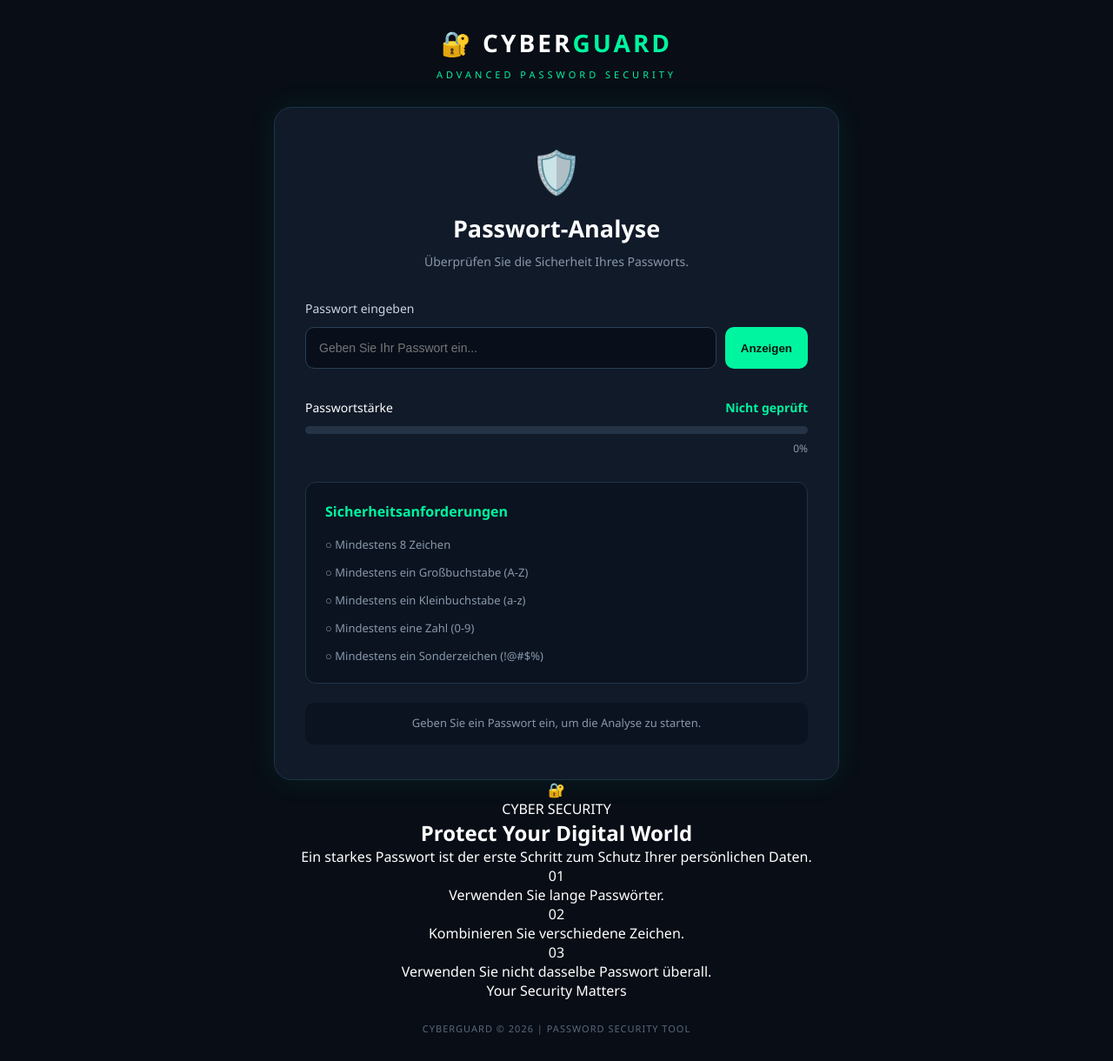
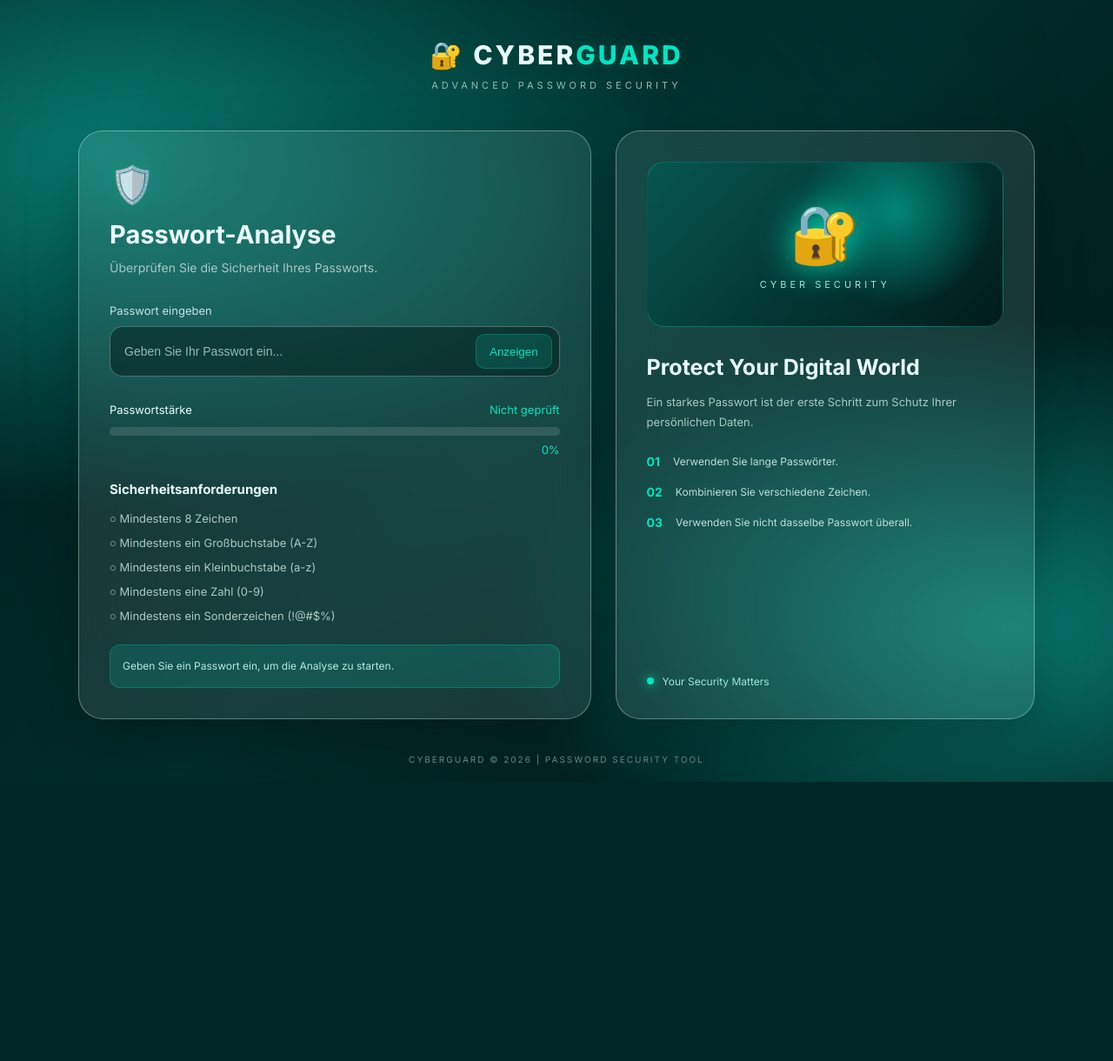
Before and after one commit to YakinDev15/CyberGuard, a PHP site: page / in a window 1280 px wide. Shown: the whole page at 87% size. After the commit the page ends 899 px from the top, so only its background shows below. Run offline with PHP 8.4, Linux system fonts and the light colour scheme.

Commit message:
Update style.css

```diff
--- a/style.css
+++ b/style.css
@@ -1,3 +1,24 @@
+
+@import url('https://fonts.googleapis.com/css2?family=Inter:wght@400;500;600;700;800&display=swap');
+
+/* =========================
+   CYBERGUARD BRAND COLORS
+========================= */
+
+:root {
+    --brand-primary: #00E5C3;
+    --brand-primary-hover: #00D9B8;
+    --brand-secondary: #087B70;
+    --brand-dark: #001B1A;
+    --brand-dark-light: #002C2A;
+    --brand-text: #EAFFFC;
+    --brand-muted: #8ABDB5;
+    --brand-glass: rgba(255, 255, 255, 0.09);
+    --brand-border: rgba(0, 229, 195, 0.25);
+    --brand-glow: rgba(0, 229, 195, 0.15);
+}
+
+/* RESET */
 
 * {
     margin: 0;
@@ -5,137 +26,193 @@
     box-sizing: border-box;
 }
 
+/* BODY */
+
 body {
-    font-family: 'Segoe UI', Arial, sans-serif;
-    background: #080d16;
-    color: #ffffff;
     min-height: 100vh;
-    display: flex;
-    justify-content: center;
-    align-items: center;
-    padding: 30px 15px;
+    font-family: 'Inter', sans-serif;
+    color: var(--brand-text);
+    background:
+        radial-gradient(ellipse at 10% 20%, var(--brand-secondary) 0%, transparent 40%),
+        radial-gradient(ellipse at 90% 80%, #087B70 0%, transparent 35%),
+        linear-gradient(135deg, var(--brand-dark), var(--brand-dark-light) 50%, #001413);
+    overflow-x: hidden;
+    position: relative;
 }
 
-.container {
-    width: 100%;
-    max-width: 650px;
-    text-align: center;
+/* BACKGROUND GLOW */
+
+.background-glow {
+    position: fixed;
+    width: 500px;
+    height: 500px;
+    background: var(--brand-primary);
+    filter: blur(180px);
+    opacity: 0.12;
+    top: 10%;
+    left: 30%;
+    pointer-events: none;
 }
 
-header {
-    margin-bottom: 30px;
+/* CONTAINER */
+
+.container {
+    width: min(1100px, 92%);
+    margin: auto;
+    padding: 45px 0 20px;
+    position: relative;
+    z-index: 1;
+}
+
+/* HEADER & BRAND LOGO */
+
+.header {
+    text-align: center;
+    margin-bottom: 45px;
 }
 
 .logo {
-    font-size: 28px;
-    font-weight: bold;
+    font-size: 30px;
+    font-weight: 800;
     letter-spacing: 3px;
-    color: #ffffff;
+    color: var(--brand-text);
 }
 
 .logo span {
-    color: #00f5a0;
+    color: var(--brand-primary);
+    text-shadow: 0 0 15px var(--brand-glow);
 }
 
 .subtitle {
-    color: #00f5a0;
+    margin-top: 10px;
+    color: var(--brand-muted);
     font-size: 11px;
     letter-spacing: 4px;
-    margin-top: 10px;
 }
 
-.security-card {
-    background: #111a29;
-    border: 1px solid #1d3445;
-    border-radius: 20px;
-    padding: 40px 35px;
-    box-shadow: 0 0 35px rgba(0, 245, 160, 0.08);
+/* MAIN LAYOUT */
+
+.main-content {
+    display: grid;
+    grid-template-columns: 1.1fr 0.9fr;
+    gap: 28px;
+    align-items: stretch;
 }
 
+/* GLASS CARDS */
+
+.security-card,
+.info-card {
+    background: var(--brand-glass);
+    border: 1px solid rgba(220, 255, 250, 0.35);
+    border-radius: 28px;
+    padding: 35px;
+    backdrop-filter: blur(22px);
+    -webkit-backdrop-filter: blur(22px);
+    box-shadow: 0 20px 60px rgba(0, 0, 0, 0.25);
+    transition: transform 0.3s ease, border-color 0.3s ease;
+}
+
+.security-card:hover,
+.info-card:hover {
+    transform: translateY(-4px);
+    border-color: var(--brand-primary);
+}
+
+/* PASSWORD ANALYSIS */
+
 .shield {
-    font-size: 48px;
+    font-size: 42px;
     margin-bottom: 15px;
+    filter: drop-shadow(0 0 12px var(--brand-glow));
 }
 
 h1 {
-    font-size: 27px;
+    font-size: 29px;
     margin-bottom: 10px;
 }
 
 .description {
-    color: #8998aa;
+    color: #A7C9C4;
     font-size: 14px;
-    margin-bottom: 35px;
+    margin-bottom: 30px;
+    line-height: 1.6;
 }
 
 label {
     display: block;
-    text-align: left;
-    font-size: 14px;
-    margin-bottom: 12px;
-    color: #c8d5e3;
+    margin-bottom: 10px;
+    font-size: 13px;
+    color: #C4E5DF;
 }
+
+/* PASSWORD INPUT */
 
 .password-box {
     display: flex;
-    gap: 10px;
-    margin-bottom: 35px;
+    gap: 8px;
+    padding: 8px;
+    border: 1px solid rgba(220, 255, 250, 0.3);
+    border-radius: 15px;
+    background: rgba(0, 20, 19, 0.45);
+}
+
+.password-box:focus-within {
+    border-color: var(--brand-primary);
+    box-shadow: 0 0 15px var(--brand-glow);
 }
 
 .password-box input {
     flex: 1;
     min-width: 0;
-    background: #080f1b;
-    border: 1px solid #294153;
-    border-radius: 10px;
-    padding: 15px;
-    color: #ffffff;
+    background: transparent;
+    border: none;
+    outline: none;
+    color: white;
+    padding: 12px 8px;
     font-size: 14px;
-    outline: none;
 }
 
-.password-box input:focus {
-    border-color: #00f5a0;
-    box-shadow: 0 0 10px rgba(0, 245, 160, 0.15);
+.password-box input::placeholder {
+    color: var(--brand-muted);
 }
 
 .password-box button {
-    background: #00f5a0;
-    color: #07130f;
-    border: none;
+    background: var(--brand-glow);
+    border: 1px solid var(--brand-border);
+    color: var(--brand-primary);
+    padding: 0 15px;
     border-radius: 10px;
-    padding: 0 18px;
-    font-weight: bold;
     cursor: pointer;
     transition: 0.3s;
 }
 
 .password-box button:hover {
-    background: #00c982;
-    transform: translateY(-2px);
+    background: var(--brand-primary-hover);
+    color: var(--brand-dark);
 }
 
+/* STRENGTH INDICATOR */
+
 .strength-section {
-    text-align: left;
-    margin-bottom: 30px;
+    margin-top: 30px;
 }
 
 .strength-header {
     display: flex;
     justify-content: space-between;
     gap: 10px;
-    font-size: 14px;
+    font-size: 13px;
     margin-bottom: 12px;
 }
 
 #strengthText {
-    color: #00f5a0;
-    font-weight: bold;
+    color: var(--brand-primary);
 }
 
 .progress-bar {
-    height: 9px;
-    background: #253346;
+    height: 10px;
+    background: rgba(255, 255, 255, 0.12);
     border-radius: 20px;
     overflow: hidden;
 }
@@ -143,78 +220,173 @@ label {
 #strengthBar {
     width: 0%;
     height: 100%;
-    background: #00f5a0;
+    background: linear-gradient(
+        90deg,
+        var(--brand-secondary),
+        var(--brand-primary)
+    );
     border-radius: 20px;
     transition: width 0.4s ease;
 }
 
 #strengthPercentage {
     text-align: right;
-    color: #8998aa;
-    font-size: 12px;
+    color: var(--brand-primary);
+    font-size: 13px;
     margin-top: 8px;
 }
 
+/* SECURITY REQUIREMENTS */
+
 .requirements {
-    text-align: left;
-    background: #0b1320;
-    border: 1px solid #1d3445;
-    border-radius: 12px;
-    padding: 22px;
+    margin-top: 28px;
 }
 
 .requirements h3 {
-    font-size: 16px;
-    margin-bottom: 18px;
-    color: #00f5a0;
+    font-size: 15px;
+    margin-bottom: 16px;
 }
 
 .requirements p {
+    color: #A9C9C3;
     font-size: 13px;
-    color: #8998aa;
-    margin-bottom: 14px;
+    margin: 12px 0;
     transition: 0.3s;
 }
 
-.requirements p:last-child {
-    margin-bottom: 0;
+#securityMessage {
+    margin-top: 25px;
+    padding: 14px;
+    background: var(--brand-glow);
+    border: 1px solid var(--brand-border);
+    border-radius: 12px;
+    color: #B8E9DF;
+    font-size: 12px;
+    line-height: 1.6;
 }
 
-.requirements p.valid {
-    color: #00f5a0;
+/* INFORMATION CARD */
+
+.info-card {
+    display: flex;
+    flex-direction: column;
 }
 
-#securityMessage {
-    margin-top: 22px;
-    padding: 14px;
-    border-radius: 10px;
-    background: #0b1320;
-    color: #8998aa;
-    font-size: 13px;
-    line-height: 1.5;
+.info-visual {
+    min-height: 190px;
+    border-radius: 20px;
+    background:
+        radial-gradient(circle at 70% 30%, rgba(0, 255, 220, 0.4), transparent 35%),
+        linear-gradient(135deg, #07564F, var(--brand-dark));
+    border: 1px solid var(--brand-border);
+    display: flex;
+    flex-direction: column;
+    justify-content: center;
+    align-items: center;
+    gap: 12px;
+    margin-bottom: 30px;
 }
 
+.visual-icon {
+    font-size: 65px;
+    filter: drop-shadow(0 0 20px var(--brand-primary));
+}
+
+.info-visual span {
+    font-size: 11px;
+    letter-spacing: 4px;
+    color: #9CE9DC;
+}
+
+.info-card h2 {
+    font-size: 25px;
+    line-height: 1.3;
+    margin-bottom: 12px;
+}
+
+.info-card > p {
+    color: #A7C9C4;
+    font-size: 13px;
+    line-height: 1.8;
+    margin-bottom: 25px;
+}
+
+.info-details {
+    display: flex;
+    flex-direction: column;
+    gap: 18px;
+}
+
+.info-details div {
+    display: flex;
+    align-items: center;
+    gap: 15px;
+}
+
+.info-details span {
+    color: var(--brand-primary);
+    font-size: 14px;
+    font-weight: 700;
+}
+
+.info-details p {
+    color: #C0DED8;
+    font-size: 12px;
+}
+
+/* SECURITY STATUS */
+
+.security-status {
+    margin-top: auto;
+    padding-top: 35px;
+    color: #9CE9DC;
+    font-size: 12px;
+    display: flex;
+    align-items: center;
+    gap: 10px;
+}
+
+.status-dot {
+    width: 8px;
+    height: 8px;
+    background: var(--brand-primary);
+    border-radius: 50%;
+    box-shadow: 0 0 12px var(--brand-primary);
+}
+
+/* FOOTER */
+
 footer {
-    margin-top: 25px;
-    color: #59697b;
-    font-size: 11px;
-    letter-spacing: 1px;
+    text-align: center;
+    color: #638E87;
+    font-size: 10px;
+    letter-spacing: 2px;
+    margin-top: 40px;
+}
+
+/* RESPONSIVE DESIGN */
+
+@media (max-width: 800px) {
+    .main-content {
+        grid-template-columns: 1fr;
+    }
+
+    .container {
+        padding-top: 30px;
+    }
 }
 
 @media (max-width: 480px) {
-    .security-card {
-        padding: 30px 20px;
+    .security-card,
+    .info-card {
+        padding: 24px 20px;
     }
 
     h1 {
-        font-size: 23px;
+        font-size: 24px;
     }
 
-    .password-box {
-        flex-wrap: wrap;
-    }
-
-    .password-box button {
-        min-height: 45px;
+    .logo {
+        font-size: 25px;
     }
 }
```
